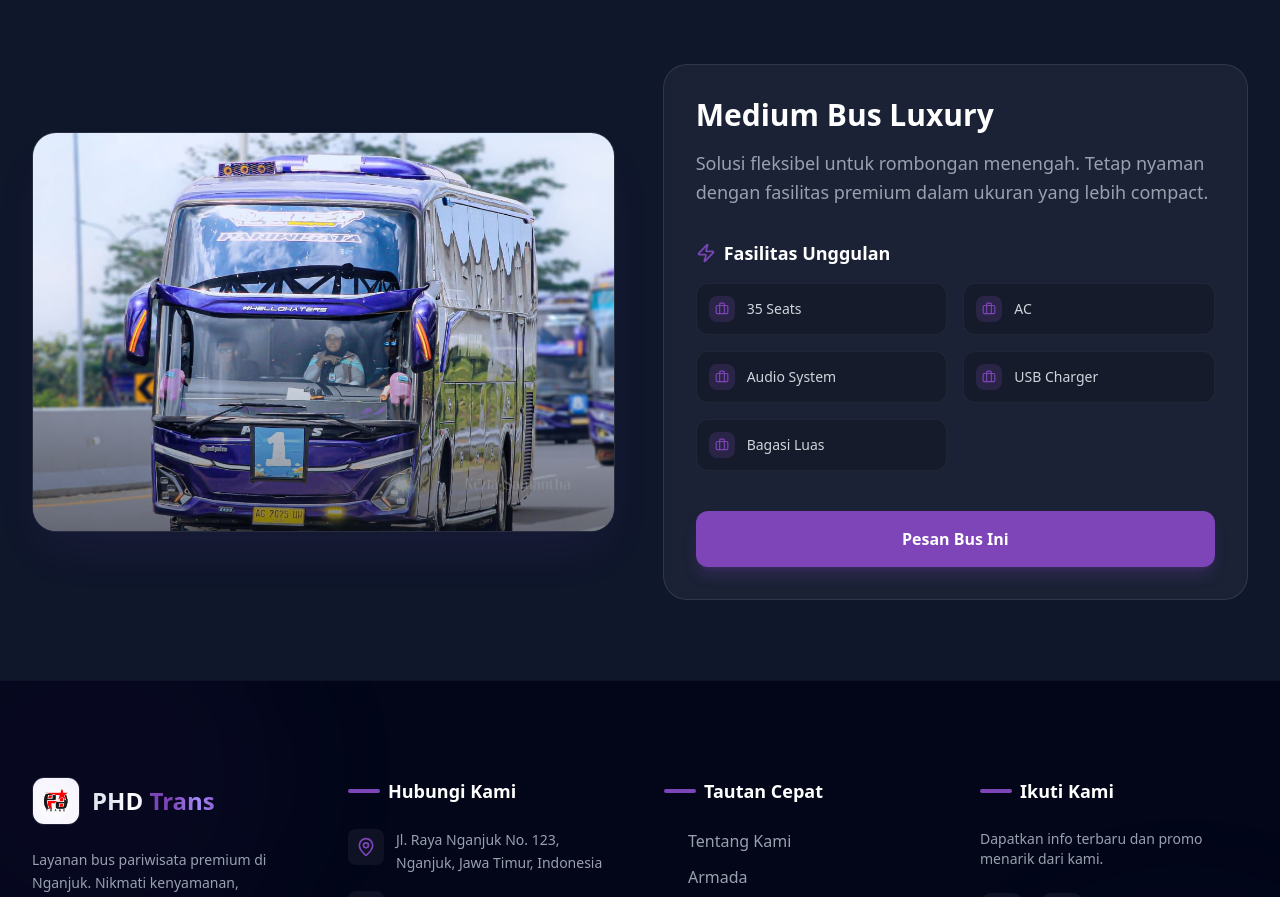
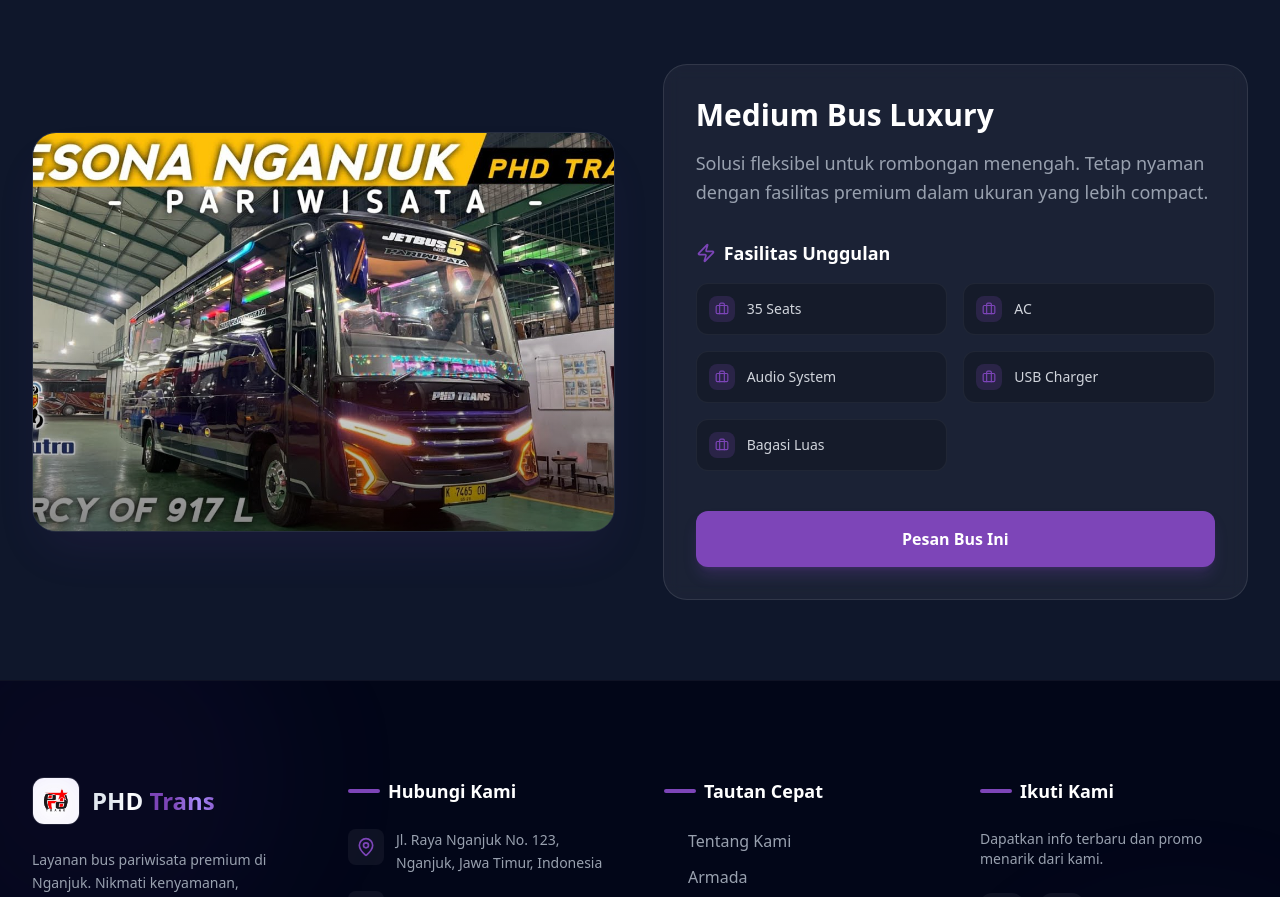
Before and after one commit to Rangga11268/phd-trans, a Next.js app: page /fleet in a window 1280 px wide. Shown: the part 1820-2717 px from the top of the page. Built offline with nearby package versions, Linux system fonts and the light colour scheme.

Commit message:
improve dikit di armada kami

```diff
--- a/app/fleet/page.tsx
+++ b/app/fleet/page.tsx
@@ -22,7 +22,7 @@
       name: "Medium Bus Luxury",
       description: "Solusi fleksibel untuk rombongan menengah. Tetap nyaman dengan fasilitas premium dalam ukuran yang lebih compact.",
       features: ["35 Seats", "AC", "Audio System", "USB Charger", "Bagasi Luas"],
-      image: "/assets/img/pgd3.webp"
+      image: "/assets/img/mediumlongbus.jpg"
     }
   ];
 
```
Also changed, not shown: public/assets/img/mediumlongbus.jpg (added).
